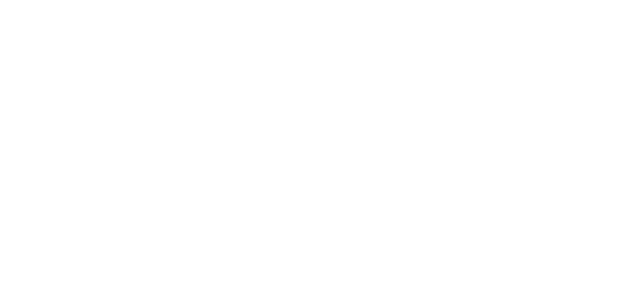
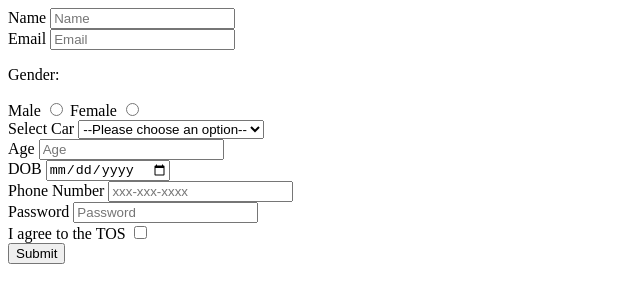
Before and after one commit to acciojob/signup-form-car-VarunSN2002, a website: page main.html in a window 1280 px wide. Shown: the whole page, without its empty margins (0-640 px from the left). Drawn offline with Linux system fonts and the light colour scheme.

Commit message:
created a submission

```diff
--- a/main.html
+++ b/main.html
@@ -8,6 +8,42 @@
 
 <body>
 	<!-- the entire body must be written by student -->
+	<label for="name">Name</label>
+	<input type="text" id="name" placeholder="Name" required>
+	<br>
+	<label for="email">Email</label>
+	<input type="email" id="email" placeholder="Email" required>
+	<br>
+    <p>Gender:</p>
+    <label for="gender_m">Male</label>
+	<input type="radio" id="gender_m" name="gender" value="male" required>
+    <label for="gender_f">Female</label>
+    <input type="radio" id="gender_f" name="gender" value="female" required>
+    <br>
+	<label for="cars">Select Car</label>
+	<select id="cars" required>
+		<option value="">--Please choose an option--</option>
+		<option value="BMW">BMW</option>
+		<option value="Audi">Audi</option>
+		<option value="Maruti Suzuki">Maruti Suzuki</option>
+	</select>
+	<br>
+	<label for="age">Age</label>
+	<input type="number" id="age" placeholder="Age" required>
+	<br>
+	<label for="dob">DOB</label>
+	<input type="date" id="dob" required>
+	<br>
+	<label for="tel">Phone Number</label>
+	<input type="tel" id="tel" placeholder="xxx-xxx-xxxx">
+	<br>
+	<label for="password">Password</label>
+	<input type="password" id="password" placeholder="Password" required>
+	<br>
+	<label for="tos">I agree to the TOS</label>
+	<input type="checkbox" id="tos" required>
+	<br>
+	<button type="submit">Submit</button>
     <script type="text/javascript" src="./script.js">
 </script>
 
```
